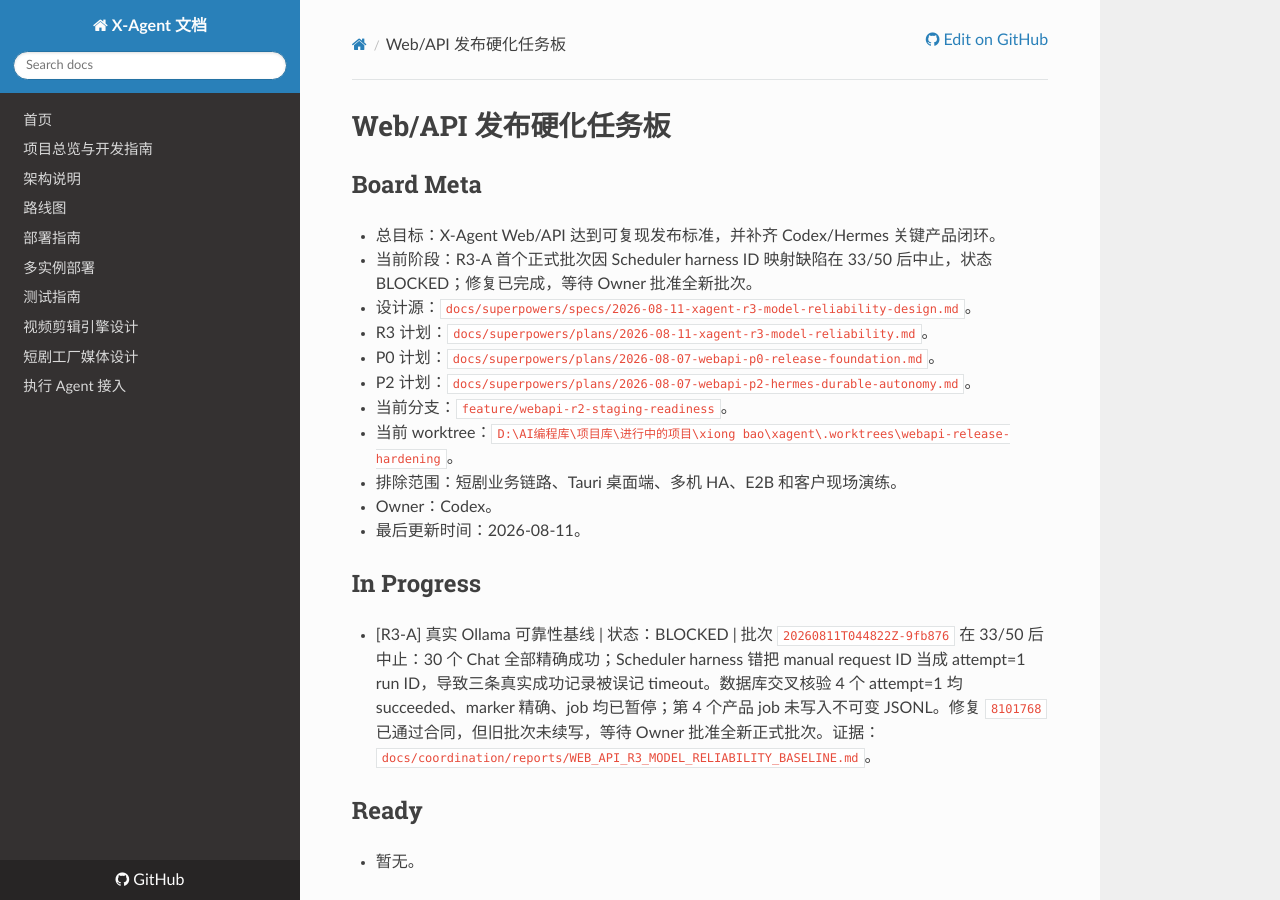
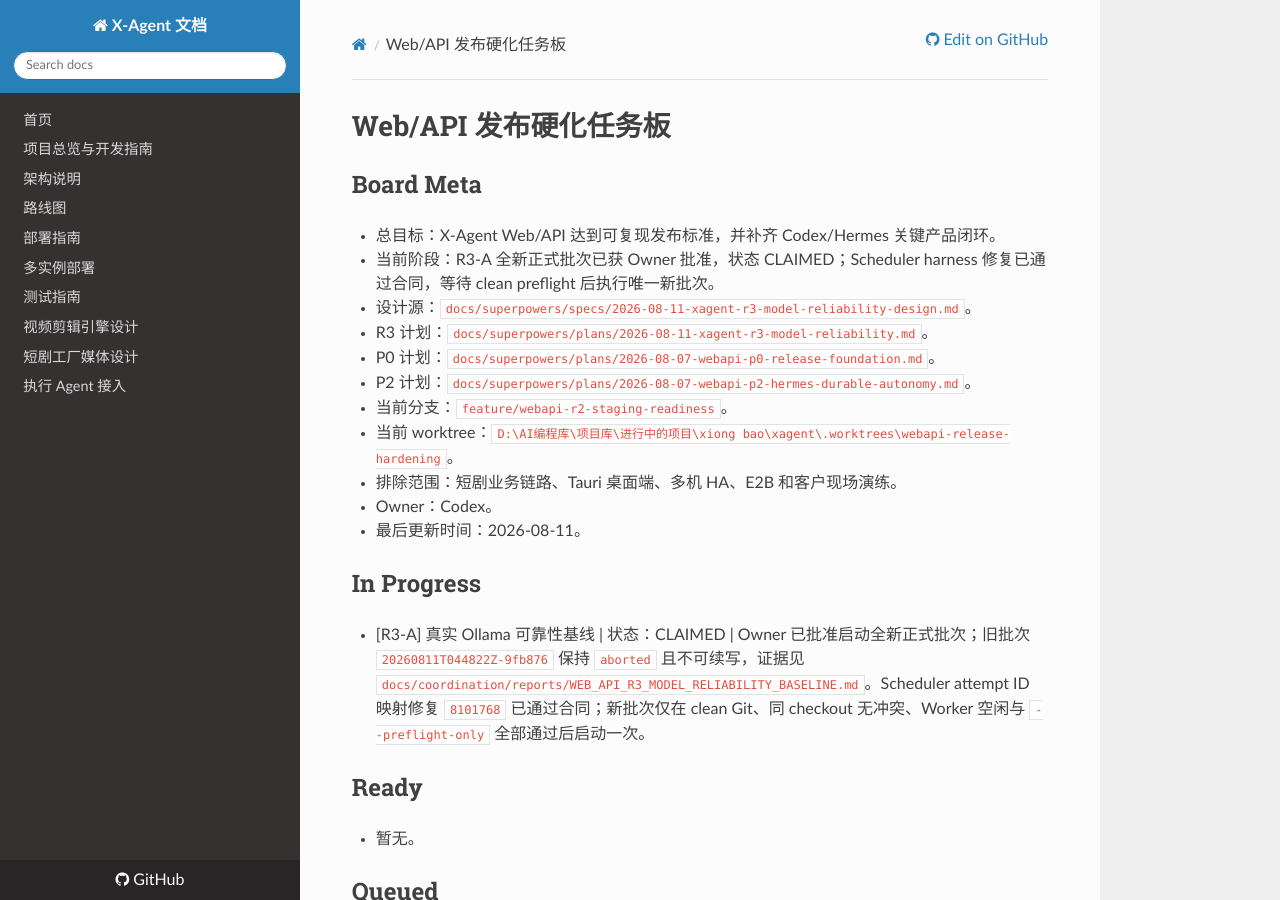
Before and after one commit to xiongpinji/xiongbao, an MkDocs documentation site: the page built from docs/coordination/WEB_API_RELEASE_TASK_BOARD.md, in a window 1280 px wide and 900 px high. Built offline with MkDocs 1.6.1, drawn with Linux system fonts in a browser that asks for light colours; nearby versions of some CDN libraries.

Commit message:
docs(任务板): 启动全新 R3 正式批次

```diff
--- a/docs/coordination/WEB_API_RELEASE_TASK_BOARD.md
+++ b/docs/coordination/WEB_API_RELEASE_TASK_BOARD.md
@@ -3,7 +3,7 @@
 ## Board Meta
 
 - 总目标：X-Agent Web/API 达到可复现发布标准，并补齐 Codex/Hermes 关键产品闭环。
-- 当前阶段：R3-A 首个正式批次因 Scheduler harness ID 映射缺陷在 33/50 后中止，状态 BLOCKED；修复已完成，等待 Owner 批准全新批次。
+- 当前阶段：R3-A 全新正式批次已获 Owner 批准，状态 CLAIMED；Scheduler harness 修复已通过合同，等待 clean preflight 后执行唯一新批次。
 - 设计源：`docs/superpowers/specs/2026-08-11-xagent-r3-model-reliability-design.md`。
 - R3 计划：`docs/superpowers/plans/2026-08-11-xagent-r3-model-reliability.md`。
 - P0 计划：`docs/superpowers/plans/2026-08-07-webapi-p0-release-foundation.md`。
@@ -16,7 +16,7 @@
 
 ## In Progress
 
-- [R3-A] 真实 Ollama 可靠性基线 | 状态：BLOCKED | 批次 `20260811T044822Z-9fb876` 在 33/50 后中止：30 个 Chat 全部精确成功；Scheduler harness 错把 manual request ID 当成 attempt=1 run ID，导致三条真实成功记录被误记 timeout。数据库交叉核验 4 个 attempt=1 均 succeeded、marker 精确、job 均已暂停；第 4 个产品 job 未写入不可变 JSONL。修复 `8101768` 已通过合同，但旧批次未续写，等待 Owner 批准全新正式批次。证据：`docs/coordination/reports/WEB_API_R3_MODEL_RELIABILITY_BASELINE.md`。
+- [R3-A] 真实 Ollama 可靠性基线 | 状态：CLAIMED | Owner 已批准启动全新正式批次；旧批次 `20260811T044822Z-9fb876` 保持 `aborted` 且不可续写，证据见 `docs/coordination/reports/WEB_API_R3_MODEL_RELIABILITY_BASELINE.md`。Scheduler attempt ID 映射修复 `8101768` 已通过合同；新批次仅在 clean Git、同 checkout 无冲突、Worker 空闲与 `--preflight-only` 全部通过后启动一次。
 
 ## Ready
 
```
